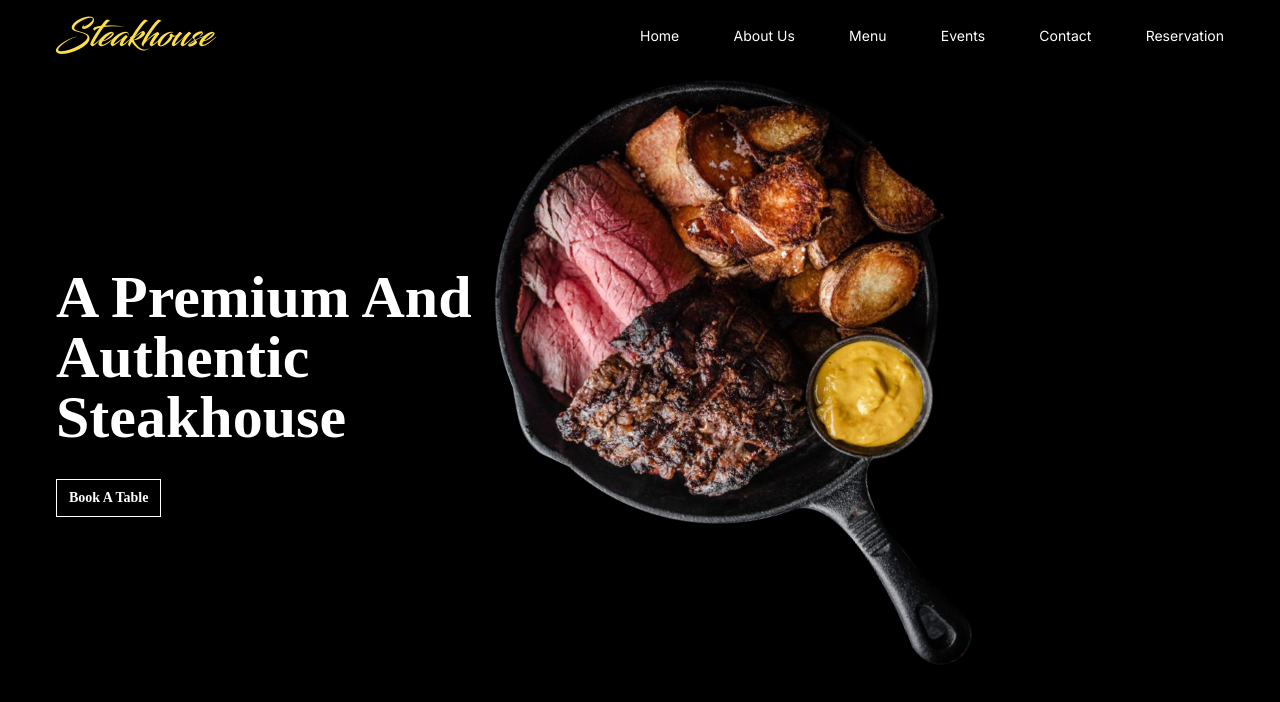
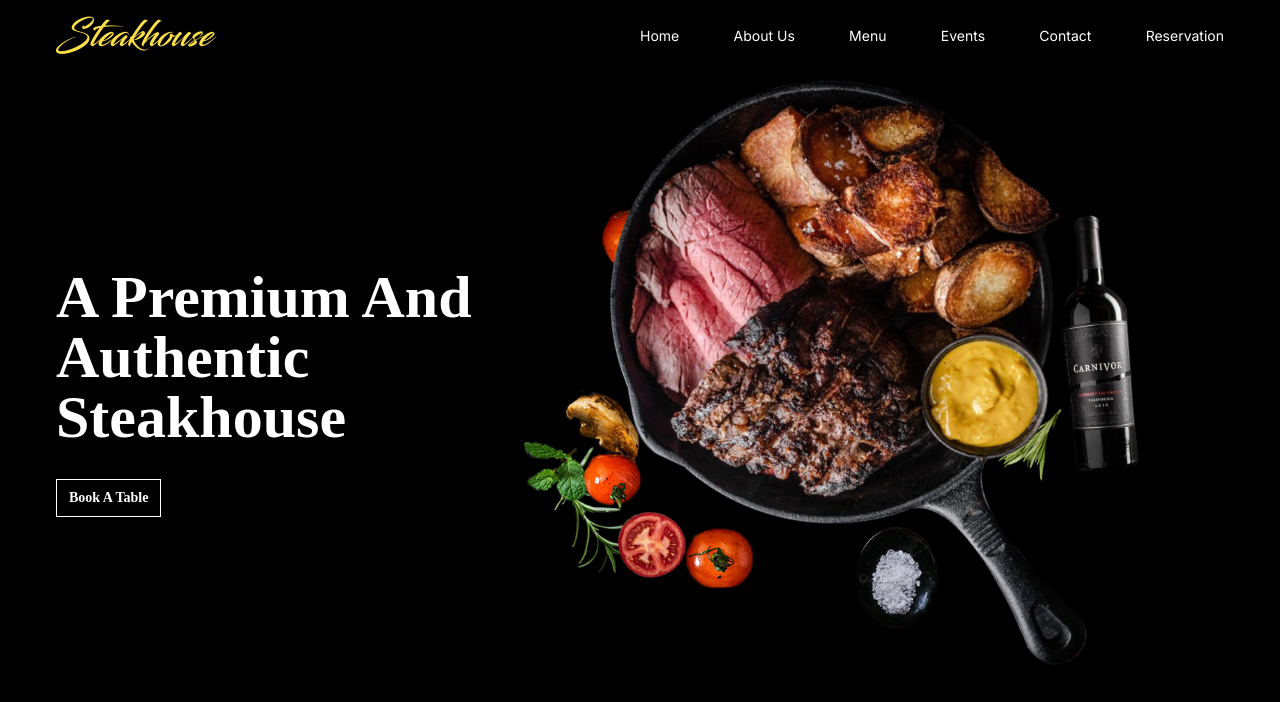
Before and after one commit to dhani-el/resturant, a React (Vite) app: page / in a window 1280 px wide. Shown: the top 702 px of the page. Built offline with nearby package versions, Linux system fonts and the light colour scheme; a web font is replaced by a local one.

Commit message:
test background image

```diff
--- a/src/Home/components.jsx
+++ b/src/Home/components.jsx
@@ -1,5 +1,6 @@
 
 import steakDish1 from "../assets/dish15.png"
+import steakBg from "../assets/bgCombination.png"
 
 
 const navLinks = [
@@ -73,7 +74,8 @@ function AttractionText(){
 }
 
 function AttractionImage({image}){
-    return <div className="w-[60%] h-full flex ">
+    return <div className="w-[60%] h-full flex relative justify-center items-center ">
+                <img src={steakBg} className="w-full absolute "/>
                 <img src={image} className="h-full w-auto rotate-[160deg]"/>
             </div>
 }
```
Also changed, not shown: public/bgCombination.png (added), src/assets/bgCombination.png (added).
